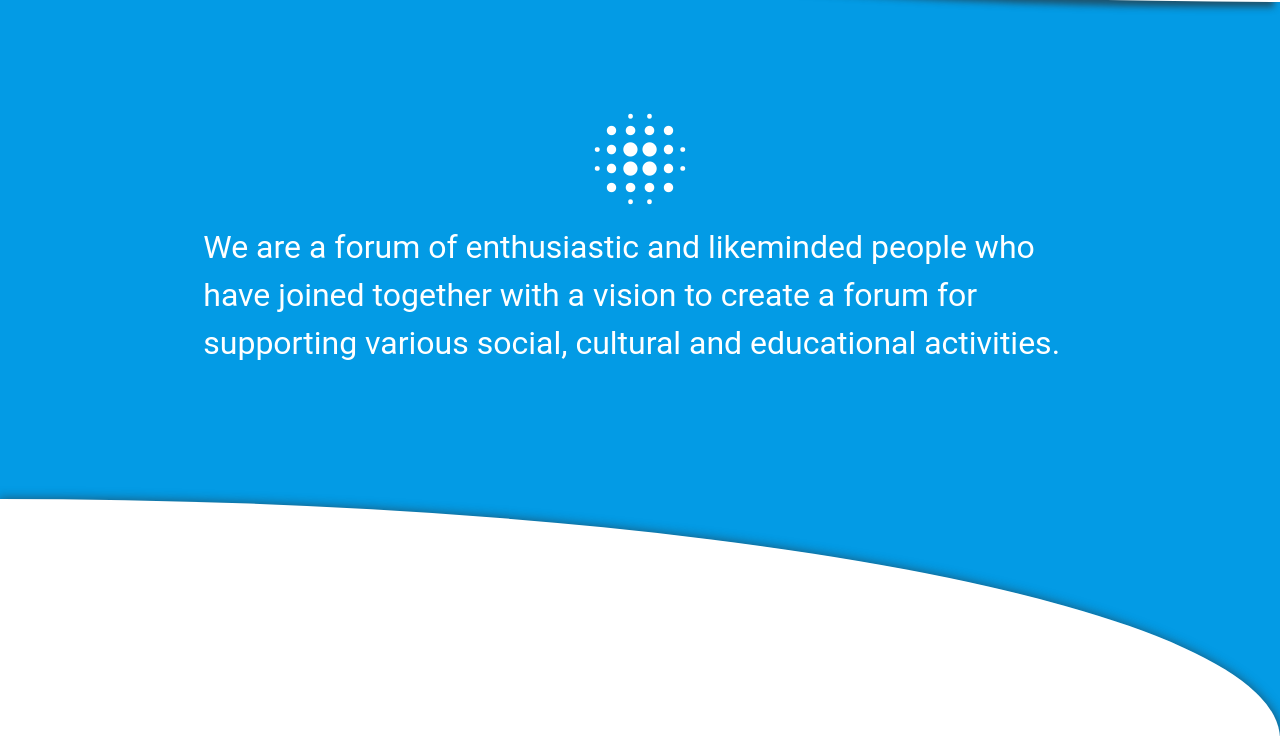
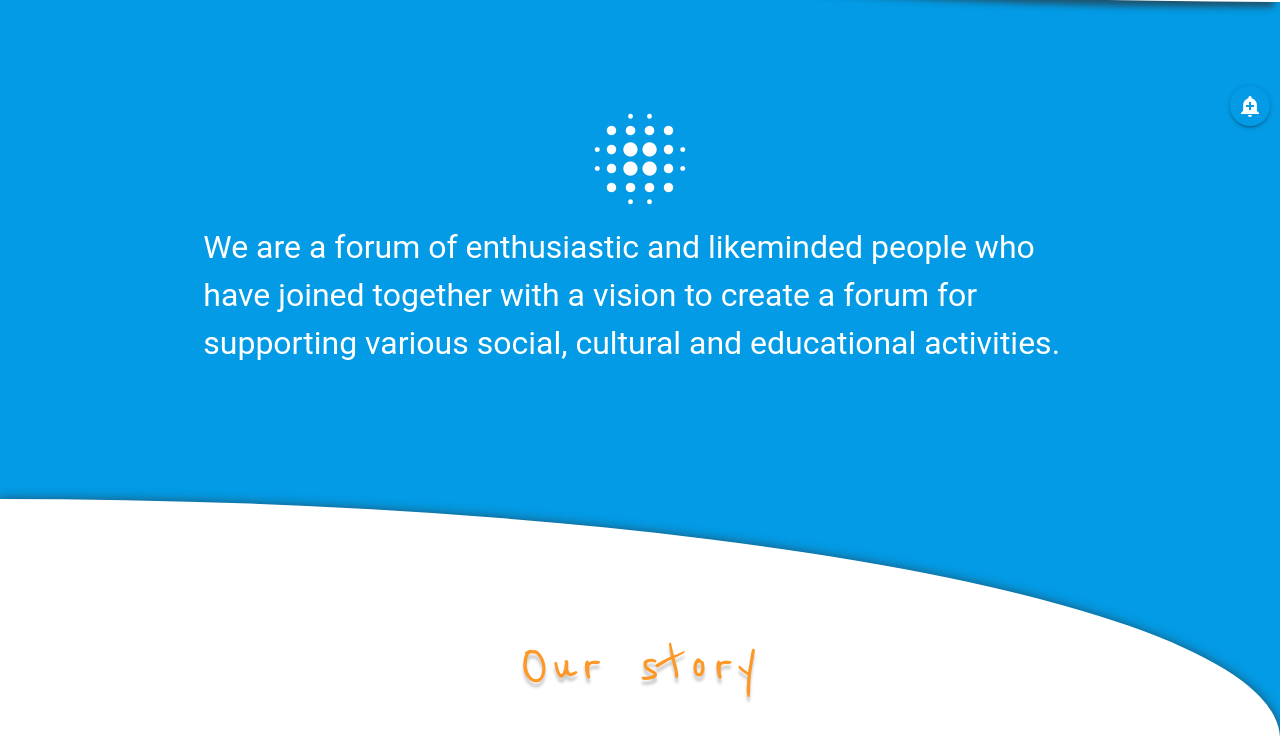
Before and after one commit to involvevtk/web-app, a website: page public/index.html in a window 1280 px wide. Shown: the part 574-1310 px from the top of the page. Drawn offline with nearby package versions, Linux system fonts and the light colour scheme.

Commit message:
Home page sub title font changed
 Why: I felt so!

 :? :P :X

```diff
--- a/public/index.html
+++ b/public/index.html
@@ -151,13 +151,12 @@
             </div>
           </div>
         </div>
-        <div class="shape-bottom"></div>
+        <div class="shape-bottom"><h3 class="title">Our story</h3></div>
       </div>
       <div class="secondary-block">
         <div class="container">
           <div class="row story">
             <div class="col s12">
-              <h3 class="title">Our story</h3>
               <img
                 class="responsive-img"
                 src="resources/story.jpg"
@@ -284,11 +283,13 @@
     <span>Reg. No. KKD/CA/378/2016</span>
     <span>Affiliated to Nehru Yuva Kendra Sangathan</span>
   </p>
-  <p class="reg-details grey-text">
-    <a href="https://forms.gle/6pmiXEsAu3G5FhmS7" target="_blank">
-      Get updates
-    </a>
-  </p>
+  <a
+    href="https://forms.gle/6pmiXEsAu3G5FhmS7"
+    target="_blank"
+    class="btn-floating waves-effect waves-light subscribe"
+  >
+    <i class="material-icons">add_alert</i>
+  </a>
 </footer>
 
   </body>
--- a/src/stylesheets/helper/common.scss
+++ b/src/stylesheets/helper/common.scss
@@ -5,6 +5,14 @@ body {
 .main-page-content {
   min-height: 600px;
   margin-bottom: 100px;
+}
+
+.subscribe {
+  position: fixed;
+  bottom: 100px;
+  right: 10px;
+  z-index: 2;
+  background: $primary-color;
 }
 
 @mixin textWithBorderBottom($bottomBorderWidth: 10px) {
--- a/src/stylesheets/pages/home.scss
+++ b/src/stylesheets/pages/home.scss
@@ -65,6 +65,16 @@
         border-radius: 0% 100% 0% 0%;
         bottom: 0px;
         box-shadow: 0px 1px 11px 1px rgba(44, 44, 44, 0.66);
+        h3.title {
+          text-align: center;
+          letter-spacing: 3px;
+          color: #fd9826;
+          font-family: "Reenie Beanie", cursive;
+          font-size: 71px;
+          text-shadow: 0px 5px 3px rgba(117, 117, 117, 0.4);
+          position: relative;
+          top: 100px;
+        }
       }
       .who-are-we {
         margin-bottom: 0;
@@ -109,9 +119,12 @@
         margin-bottom: 40px;
         h3.title {
           text-align: center;
-          text-shadow: 0px 3px 1px $grey-1;
           letter-spacing: 3px;
-          color: $secondary-color;
+          color: #fd9826;
+          font-family: "Reenie Beanie", cursive;
+          font-size: 71px;
+          text-shadow: 0px 5px 3px rgba(117, 117, 117, 0.4);
+          position: relative;
         }
         img.responsive-img {
           max-width: 270px;
```
Also changed, not shown: public/contact-us.html (+7 -5 lines), public/involvement.html (+7 -5 lines), public/privacy-terms.html (+7 -5 lines), src/templates/common/footer.html (+7 -5 lines), src/templates/pages/index.html (+1 -2 lines), public/styles/contact_us.css, public/styles/home.css, public/styles/involvement.css, public/styles/privacy_terms.css, 4 other files.
